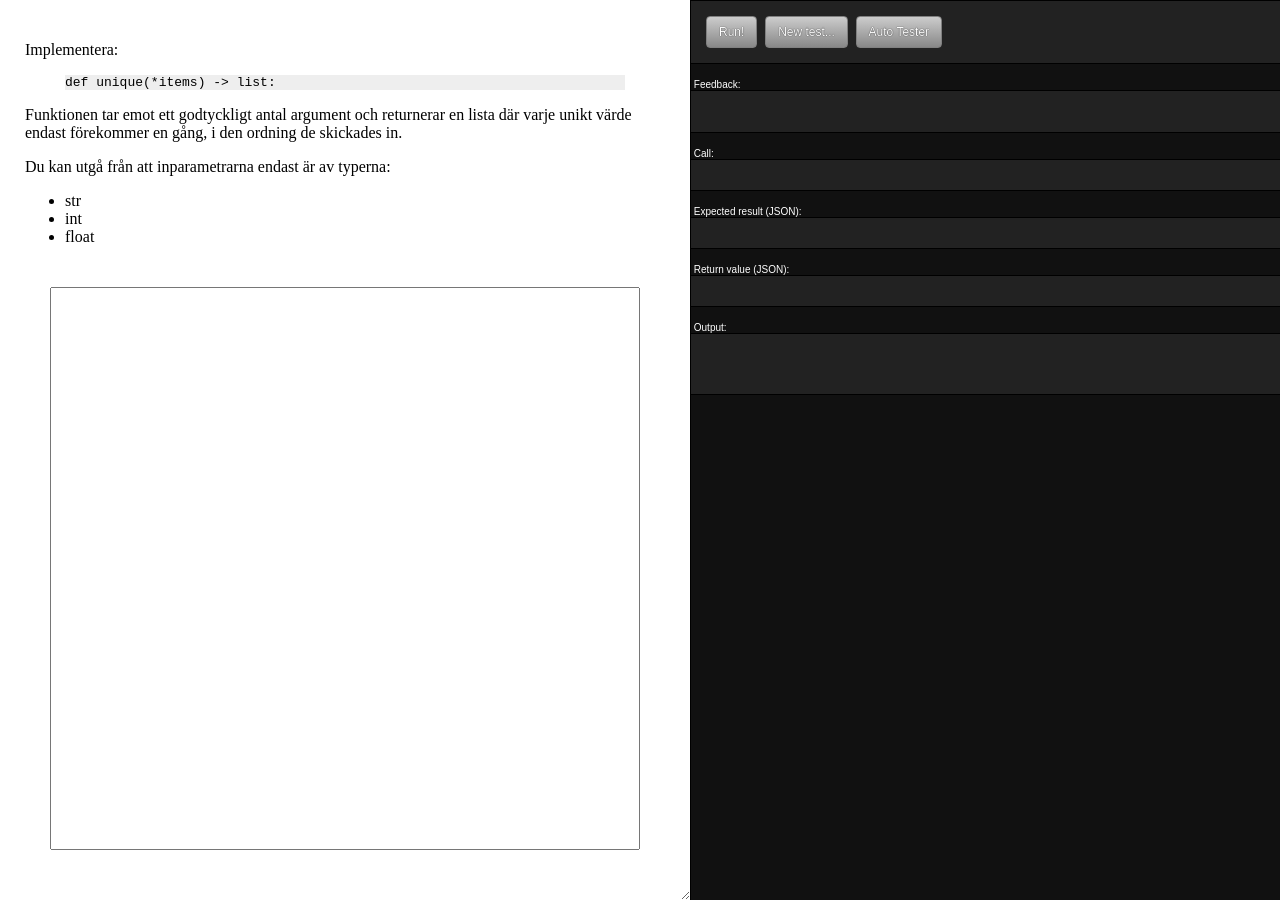
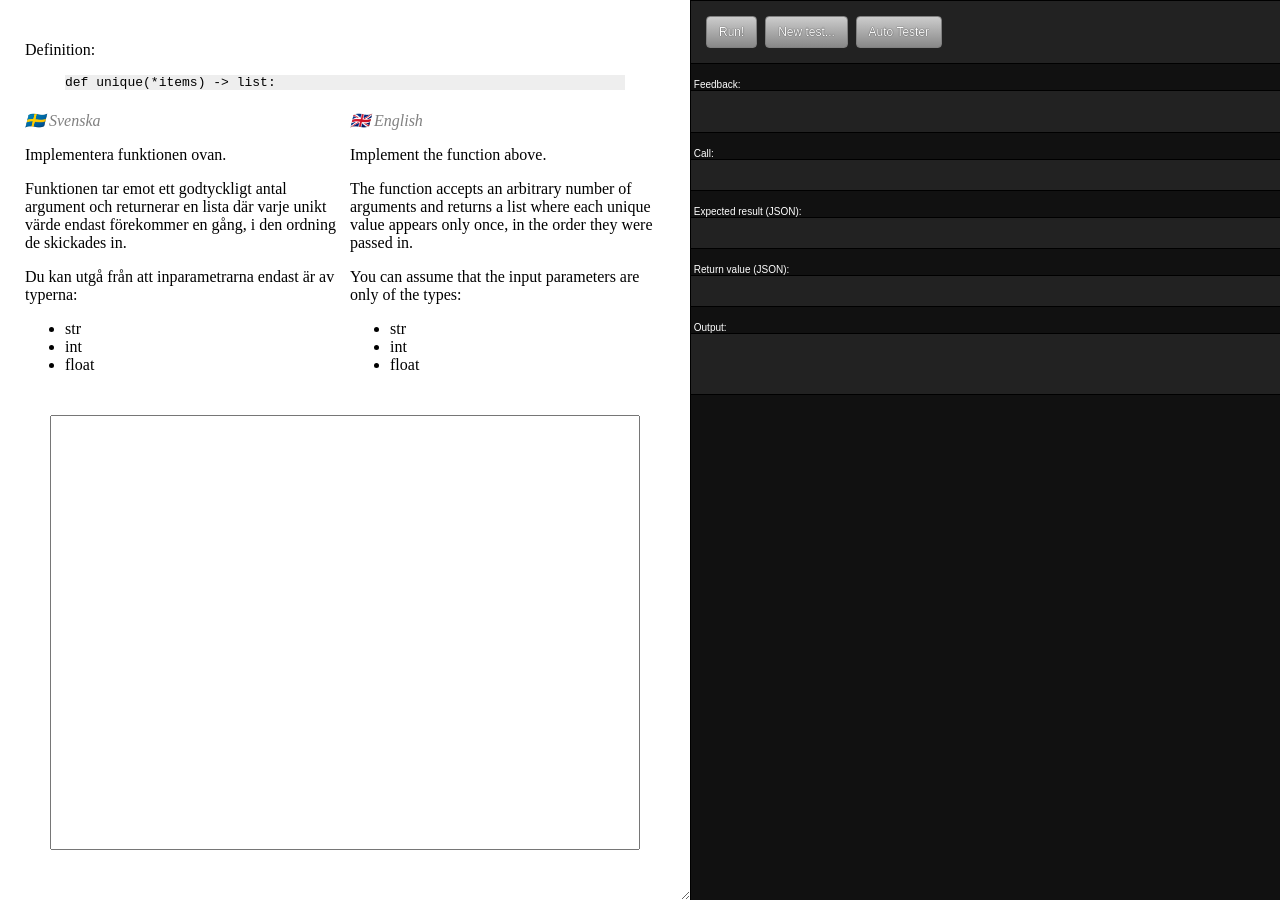
Before and after one commit to crilab/dva128_funcportal, a Jekyll site: the page built from _assignments/unique_items.md, in a window 1280 px wide. Built offline with Jekyll 4.4.1, drawn with Linux system fonts in a browser that asks for light colours.

Commit message:
translation

```diff
--- a/_assignments/unique_items.md
+++ b/_assignments/unique_items.md
@@ -3,10 +3,13 @@
 title: Unique Items
 difficulty: 2
 ---
-Implementera:
+Definition:
 {% highlight python %}
 def unique(*items) -> list:
 {% endhighlight %}
+
+<div class="swedish" markdown="1">
+Implementera funktionen ovan.
 
 Funktionen tar emot ett godtyckligt antal argument och returnerar en lista där varje unikt värde endast förekommer en gång, i den ordning de skickades in.
 
@@ -14,6 +17,18 @@
 - str
 - int
 - float
+</div>
+
+<div class="english" markdown="1">
+Implement the function above.
+
+The function accepts an arbitrary number of arguments and returns a list where each unique value appears only once, in the order they were passed in.
+
+You can assume that the input parameters are only of the types:
+- str
+- int
+- float
+</div>
 
 <script>
 
```
